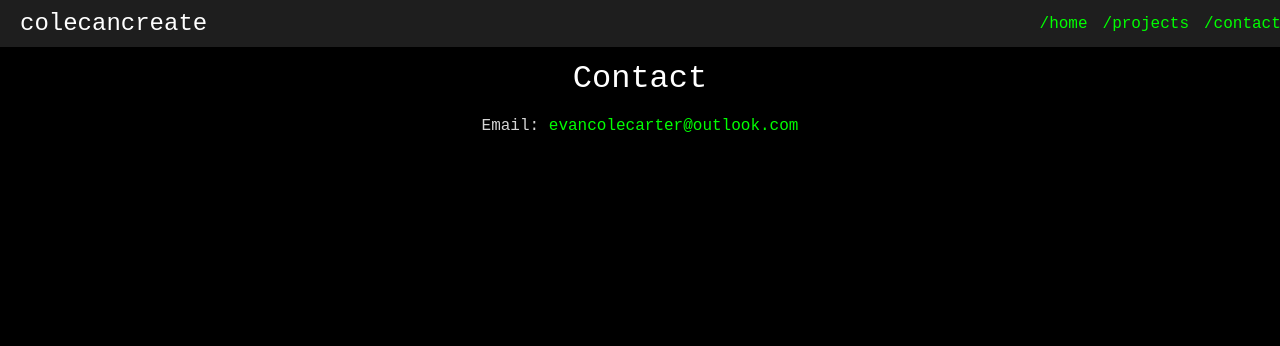
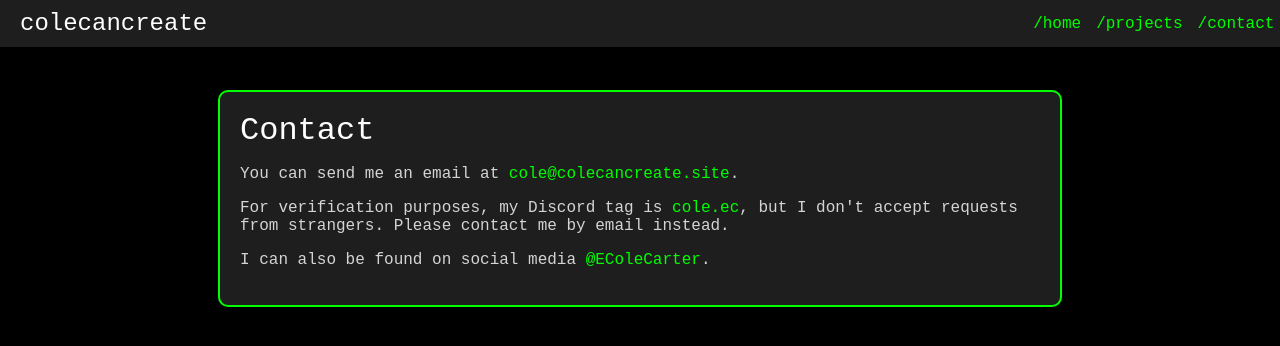
Before and after one commit to colecancreate/colecancreate, a plain HTML site: page index.html in a window 1280 px wide. Both pictures are taken after a click on the link "/contact". Shown: the part 40-386 px from the top of the page. Drawn offline with Linux system fonts and the light colour scheme.

Commit message:
Update index.html

```diff
--- a/index.html
+++ b/index.html
@@ -22,23 +22,23 @@
         .nav {
             width: 0;
             display: flex;
-            justify-content: space-between;
             align-items: center;
             padding: 10px 20px;
             background-color: #1e1e1e;
-            position: fixed;
-            top: 0;
+            position: absolute;
+            top: 20px; /* Adjust as needed */
             left: 0;
             z-index: 1000;
             box-shadow: 0 2px 4px rgba(0, 0, 0, 0.2);
             animation: expandNav 2s forwards;
+	    margin-top: 20px;
         }
         @keyframes expandNav {
             0% {
                 width: 0;
             }
             100% {
-                width: 98.5%;
+                width: 98%;
             }
         }
         .nav .logo {
@@ -46,6 +46,7 @@
             font-size: 1.5em;
             overflow: hidden;
             white-space: nowrap;
+            margin-right: auto;
         }
         .nav .links {
             display: flex;
@@ -142,6 +143,13 @@
             font-size: 1em;
             color: #d4d4d4;
         }
+        .post a {
+            color: #00ff00;
+            text-decoration: none;
+        }
+        .post a:hover {
+            text-decoration: underline;
+        }
         .post .post-title {
             color: #00ff00;
             font-size: 1.2em;
@@ -177,6 +185,27 @@
         }
         .post-title {
             font-size: 2em;
+            color: #00ff00;
+        }
+        .contact-box {
+            background-color: #1e1e1e;
+            color: #d4d4d4;
+            padding: 20px;
+            border-radius: 10px;
+            margin-top: 30px;
+            width: 80%;
+            max-width: 800px;
+            text-align: left;
+            border: 2px solid #00ff00;
+        }
+        .contact-box a {
+            color: #00ff00;
+            text-decoration: none;
+        }
+        .contact-box a:hover {
+            text-decoration: underline;
+        }
+        .contact-box .highlight {
             color: #00ff00;
         }
         .post-meta {
@@ -221,8 +250,12 @@
         </div>
     </div>
     <div class="main-content" id="contact">
+        <div class="contact-box">
         <div class="header">Contact</div>
-        <div class="about">Email: <span class="highlight">evancolecarter@outlook.com</span></div>
+            <p>You can send me an email at <a href="mailto:cole@colecancreate.site">cole@colecancreate.site</a>.</p>
+            <p>For verification purposes, my Discord tag is <span class="highlight">cole.ec</span>, but I don't accept requests from strangers. Please contact me by email instead.</p>
+            <p>I can also be found on social media <a href="https://www.instagram.com/EColeCarter" target="_blank">@EColeCarter</a>.</p>
+        </div>
     </div>
     <div class="main-content" id="helloworld">
         <div class="post-page">
@@ -239,10 +272,10 @@
                 To host my website I'm using <a href="https://github.com/colecancreate/colecancreate" target="_blank" class="external-link">Github</a> which so far is amazing as a free website host. Overall the process of hosting this website was simple to figure out, so love github for that.
             </div>
             <div class="post-description">
-		The use of this website is mainly for fun, I wanted to see if I could make a aesthetically pleasing website for not much cost, and overall all it has cost me is $1.50 for the domain. But I will be posting fun projects I have made, such as things I either have built with my dad or things I made with my Raspberry Pi.
+                The use of this website is mainly for fun, I wanted to see if I could make a aesthetically pleasing website for not much cost, and overall all it has cost me is $1.50 for the domain. But I will be posting fun projects I have made, such as things I either have built with my dad or things I made with my Raspberry Pi.
             </div>
             <div class="post-description">
-		Make sure you follow me on <a href="https://www.instagram.com/ecolecarter/" target="_blank" class="external-link">Instagram</a> as I'll post when I upload new projects on my story! Thanks for reading my first project post.
+                Make sure you follow me on <a href="https://www.instagram.com/ecolecarter/" target="_blank" class="external-link">Instagram</a> as I'll post when I upload new projects on my story! Thanks for reading my first project post.
             </div>
         </div>
     </div>
@@ -272,21 +305,19 @@
         }
 
         function startTypingEffect() {
-            const text = "Hi, I'm <span style='color: #00ff00;'>Cole</span>.";
+            const text = "Hi, I'm Cole.";
             const speed = 200;
             const typingContainer = document.getElementById('typing-container');
             let index = 0;
 
             function type() {
                 if (index < text.length) {
-                    if (text[index] === '<') {
-                        const endTagIndex = text.indexOf('>', index) + 1;
-                        typingContainer.innerHTML += text.slice(index, endTagIndex);
-                        index = endTagIndex;
+                    if (index >= 8 && index <= 11) {
+                        typingContainer.innerHTML += `<span style='color: #00ff00;'>${text[index]}</span>`;
                     } else {
                         typingContainer.innerHTML += text[index];
-                        index++;
                     }
+                    index++;
                     setTimeout(type, speed);
                 } else {
                     typingContainer.style.borderRight = '2px solid #00ff00';
```
